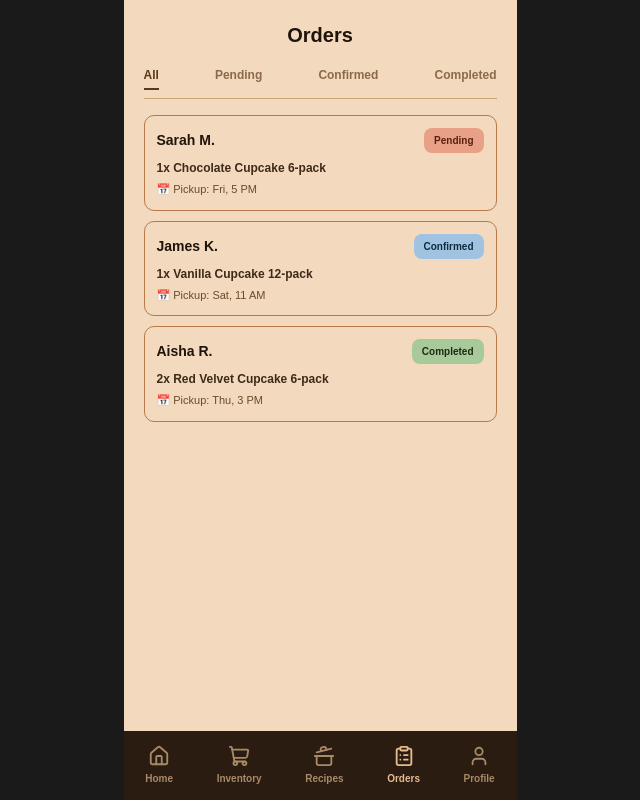
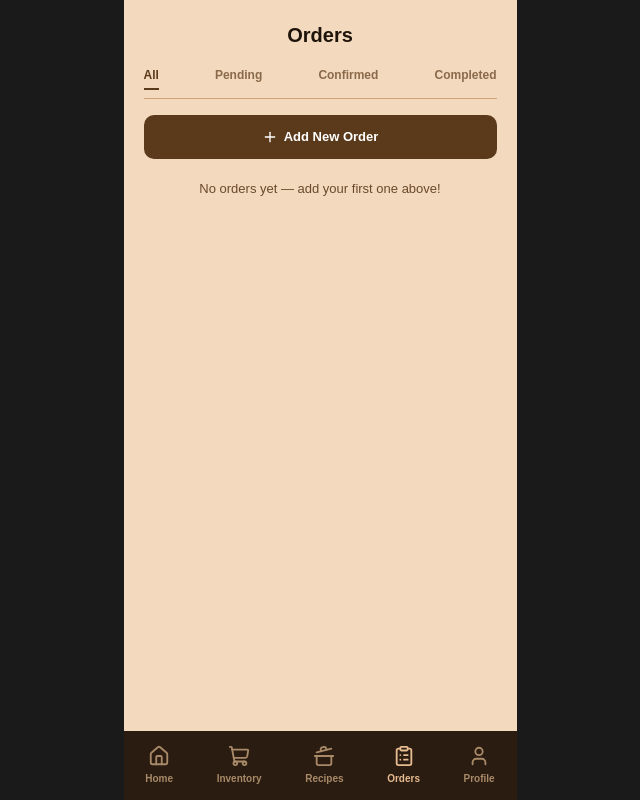
Before and after one commit to ShinKiyomi/RCL-hacks-2026, a Next.js app in the folder my-app/: page /orders in a window 1280 px wide. Shown: the whole page, without its empty margins (320-960 px from the left). Built offline with nearby package versions, Linux system fonts and the light colour scheme.

Commit message:
Update page.tsx

```diff
--- a/my-app/app/orders/page.tsx
+++ b/my-app/app/orders/page.tsx
@@ -1,7 +1,7 @@
 "use client";
 
-import { useState } from "react";
-import { Home, ShoppingCart, CookingPot, ClipboardList, User } from "lucide-react";
+import { useState, useEffect } from "react";
+import { Home, ShoppingCart, CookingPot, ClipboardList, User, Plus } from "lucide-react";
 
 interface Order {
   customer: string;
@@ -11,12 +11,6 @@ interface Order {
   pickupTime: string;
 }
 
-const sampleOrders: Order[] = [
-  { customer: "Sarah M.", item: "Chocolate Cupcake 6-pack", quantity: 1, status: "Pending", pickupTime: "Fri, 5 PM" },
-  { customer: "James K.", item: "Vanilla Cupcake 12-pack", quantity: 1, status: "Confirmed", pickupTime: "Sat, 11 AM" },
-  { customer: "Aisha R.", item: "Red Velvet Cupcake 6-pack", quantity: 2, status: "Completed", pickupTime: "Thu, 3 PM" },
-];
-
 const statusColors: Record<string, { bg: string; text: string }> = {
   Pending: { bg: "#e8a087", text: "#5a2010" },
   Confirmed: { bg: "#9fc3e0", text: "#0f2c40" },
@@ -25,8 +19,40 @@ const statusColors: Record<string, { bg: string; text: string }> = {
 
 export default function OrdersPage() {
   const [filter, setFilter] = useState<"All" | "Pending" | "Confirmed" | "Completed">("All");
+  const [orders, setOrders] = useState<Order[]>([]);
+  const [showForm, setShowForm] = useState(false);
+  const [customer, setCustomer] = useState("");
+  const [item, setItem] = useState("");
+  const [quantity, setQuantity] = useState("1");
+  const [pickupTime, setPickupTime] = useState("");
+  const [status, setStatus] = useState<Order["status"]>("Pending");
 
-  const filteredOrders = sampleOrders.filter(
+  useEffect(() => {
+    const stored = localStorage.getItem("orders");
+    if (stored) setOrders(JSON.parse(stored));
+  }, []);
+
+  const addOrder = () => {
+    if (!customer || !item) return;
+    const newOrder: Order = {
+      customer,
+      item,
+      quantity: parseInt(quantity) || 1,
+      status,
+      pickupTime: pickupTime || "TBD",
+    };
+    const updated = [...orders, newOrder];
+    setOrders(updated);
+    localStorage.setItem("orders", JSON.stringify(updated));
+    setCustomer("");
+    setItem("");
+    setQuantity("1");
+    setPickupTime("");
+    setStatus("Pending");
+    setShowForm(false);
+  };
+
+  const filteredOrders = orders.filter(
     (o) => filter === "All" || o.status === filter
   );
 
@@ -52,9 +78,29 @@ export default function OrdersPage() {
           ))}
         </div>
 
+        <button style={styles.addBtn} onClick={() => setShowForm(!showForm)}>
+          <Plus size={16} style={{ marginRight: "6px" }} />
+          {showForm ? "Cancel" : "Add New Order"}
+        </button>
+
+        {showForm && (
+          <div style={styles.form}>
+            <input style={styles.input} placeholder="Customer Name" value={customer} onChange={(e) => setCustomer(e.target.value)} />
+            <input style={styles.input} placeholder="Item" value={item} onChange={(e) => setItem(e.target.value)} />
+            <input style={styles.input} placeholder="Quantity" type="number" value={quantity} onChange={(e) => setQuantity(e.target.value)} />
+            <input style={styles.input} placeholder="Pickup Time (e.g. Fri, 5 PM)" value={pickupTime} onChange={(e) => setPickupTime(e.target.value)} />
+            <select style={styles.input} value={status} onChange={(e) => setStatus(e.target.value as Order["status"])}>
+              <option value="Pending">Pending</option>
+              <option value="Confirmed">Confirmed</option>
+              <option value="Completed">Completed</option>
+            </select>
+            <button style={styles.saveBtn} onClick={addOrder}>Save Order</button>
+          </div>
+        )}
+
         {filteredOrders.length === 0 ? (
           <p style={{ textAlign: "center", color: "#6a4a2a", fontSize: "13px", marginTop: "20px" }}>
-            No orders in this category yet.
+            No orders yet — add your first one above!
           </p>
         ) : (
           <div style={styles.list}>
@@ -97,6 +143,10 @@ const styles: { [key: string]: React.CSSProperties } = {
   title: { textAlign: "center", fontSize: "20px", fontWeight: 800, color: "#1f140c", marginBottom: "16px" },
   tabs: { display: "flex", justifyContent: "space-between", marginBottom: "16px", paddingBottom: "8px", borderBottom: "1px solid #cba374" },
   tab: { fontSize: "12px", cursor: "pointer", paddingBottom: "4px" },
+  addBtn: { width: "100%", display: "flex", alignItems: "center", justifyContent: "center", backgroundColor: "#5a3a1a", border: "none", borderRadius: "10px", padding: "12px", fontWeight: 700, color: "#fff", fontSize: "13px", cursor: "pointer", marginBottom: "16px" },
+  form: { border: "1.5px solid #b97a4a", borderRadius: "10px", padding: "14px", marginBottom: "16px", display: "flex", flexDirection: "column", gap: "8px" },
+  input: { border: "1px solid #b97a4a", borderRadius: "8px", padding: "10px", fontSize: "13px", color: "#2b1c12" },
+  saveBtn: { backgroundColor: "#8a5a2f", border: "none", borderRadius: "8px", padding: "10px", fontWeight: 700, color: "#fff", cursor: "pointer" },
   list: { display: "flex", flexDirection: "column", gap: "10px" },
   card: { border: "1.5px solid #b97a4a", borderRadius: "10px", padding: "12px" },
   cardTop: { display: "flex", justifyContent: "space-between", alignItems: "center", marginBottom: "6px" },
```
